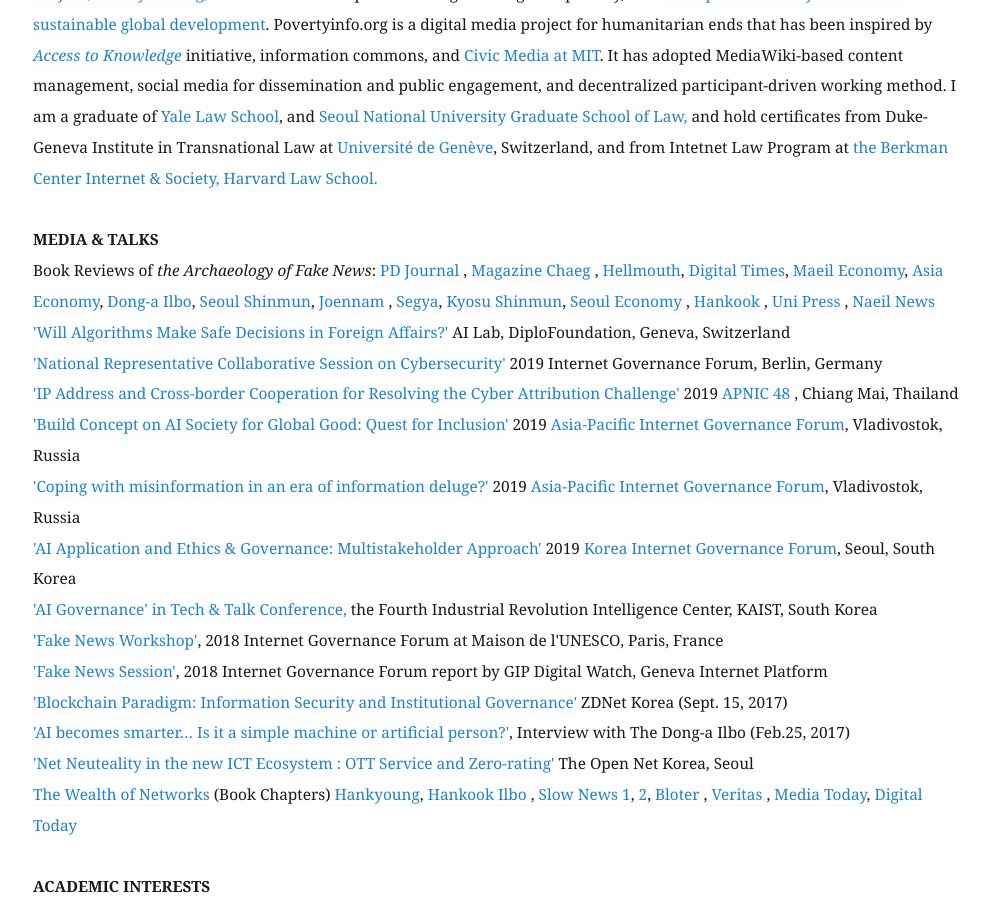
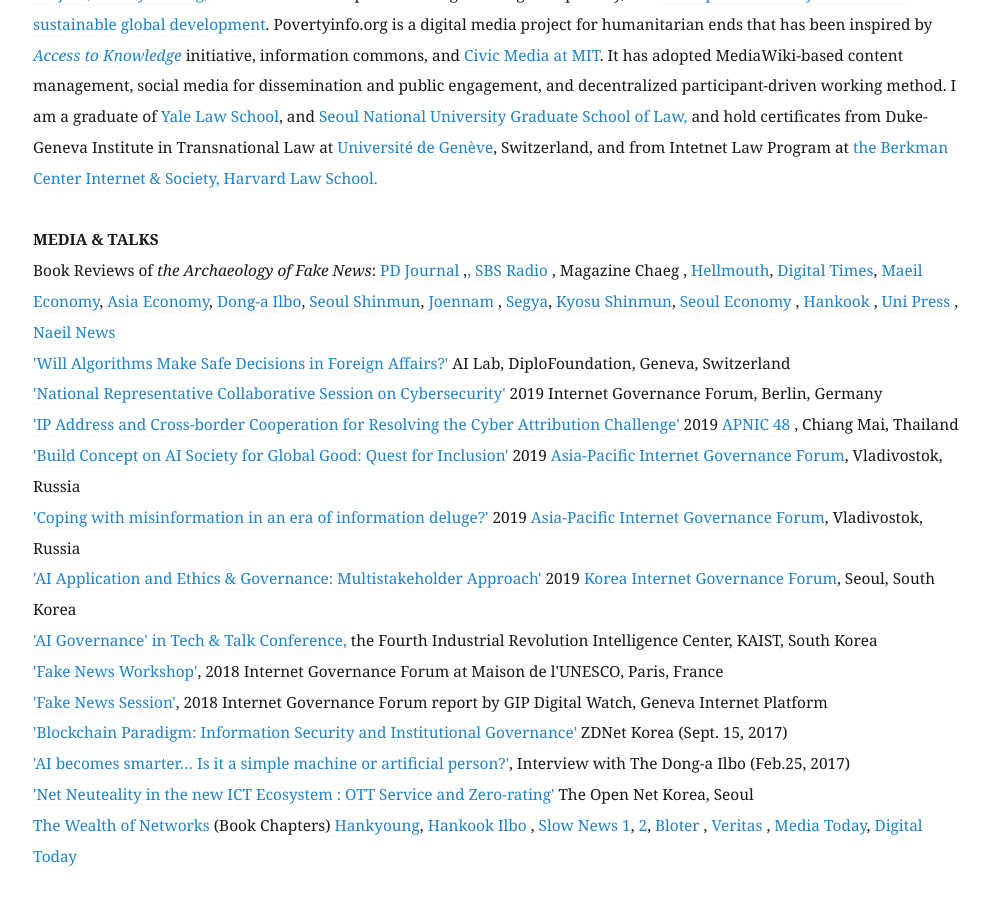
Before and after one commit to eunchangchoi/eunchangchoi.github.io, a Jekyll site: the page built from index.md, in a window 1280 px wide and 900 px high, scrolled down 1679 px. Shown: the whole window, without its empty margins (67-1057 px from the left). Built offline with Jekyll 4.4.1, drawn with Linux system fonts in a browser that asks for light colours.

Commit message:
Update index.md

```diff
--- a/index.md
+++ b/index.md
@@ -27,7 +27,7 @@
    <br>
 
  <strong> MEDIA & TALKS </strong> <br>
-Book Reviews of<i> the Archaeology of Fake News</i>:<a href="https://www.pdjournal.com/news/articleView.html?idxno=71119"> PD Journal </a>,<a href="https://bit.ly/3aVFA4z"> Magazine Chaeg </a>, <a href="https://www.youtube.com/watch?v=MpeoOBXadZ8&feature=youtu.be&t=241"> Hellmouth</a>, <a href="http://www.dt.co.kr/contents.html?article_no=2020030302103869061001"> Digital Times</a>, <a href="https://www.mk.co.kr/news/culture/view/2020/02/155878"> Maeil Economy</a>, <a href="https://www.asiae.co.kr/article/2020022811050161321&mobile=Y"> Asia Economy</a>, <a href="http://www.donga.com/news/article/all/20200216/99724450/1"> Dong-a Ilbo</a>, <a href="https://www.seoul.co.kr/news/newsView.php?id=20200313020005&wlog_tag3=naver">Seoul Shinmun</a>,<a href="https://www.jnilbo.com/2020/02/20/2020022015101829561/"> Joennam </a>, <a href="http://www.segye.com/newsView/20200214510584?OutUrl=naver"> Segya</a>, <a href="https://www.kyosu.net/news/articleView.html?idxno=48054"> Kyosu Shinmun</a>, <a href="https://www.sedaily.com/NewsVIew/1YYX4ZYYI0"> Seoul Economy </a>, <a href="https://www.hankookilbo.com/News/Read/202002131753026467">Hankook </a>, <a href="https://www.unipress.co.kr/news/articleView.html?idxno=771"> Uni Press </a>, <a href="https://www.naeil.com/news_view/?id_art=341418"> Naeil News </a> <br>
+Book Reviews of<i> the Archaeology of Fake News</i>:<a href="https://www.pdjournal.com/news/articleView.html?idxno=71119"> PD Journal </a>,<a href="https://bit.ly/3aVFA4z">, <a href="http://radio.sbs.co.kr/gorealra/player/?podId=P0000000874&vodId=V0000328499">SBS Radio </a>, Magazine Chaeg </a>, <a href="https://www.youtube.com/watch?v=MpeoOBXadZ8&feature=youtu.be&t=241"> Hellmouth</a>, <a href="http://www.dt.co.kr/contents.html?article_no=2020030302103869061001"> Digital Times</a>, <a href="https://www.mk.co.kr/news/culture/view/2020/02/155878"> Maeil Economy</a>, <a href="https://www.asiae.co.kr/article/2020022811050161321&mobile=Y"> Asia Economy</a>, <a href="http://www.donga.com/news/article/all/20200216/99724450/1"> Dong-a Ilbo</a>, <a href="https://www.seoul.co.kr/news/newsView.php?id=20200313020005&wlog_tag3=naver">Seoul Shinmun</a>,<a href="https://www.jnilbo.com/2020/02/20/2020022015101829561/"> Joennam </a>, <a href="http://www.segye.com/newsView/20200214510584?OutUrl=naver"> Segya</a>, <a href="https://www.kyosu.net/news/articleView.html?idxno=48054"> Kyosu Shinmun</a>, <a href="https://www.sedaily.com/NewsVIew/1YYX4ZYYI0"> Seoul Economy </a>, <a href="https://www.hankookilbo.com/News/Read/202002131753026467">Hankook </a>, <a href="https://www.unipress.co.kr/news/articleView.html?idxno=771"> Uni Press </a>, <a href="https://www.naeil.com/news_view/?id_art=341418"> Naeil News </a> <br>
  <a href="https://www.diplomacy.edu/blog/will-algorithms-make-safe-decisions-foreign-affairs">'Will Algorithms Make Safe Decisions in Foreign Affairs?' </a> AI Lab, DiploFoundation, Geneva, Switzerland <br>
 <a href="https://www.youtube.com/watch?v=nsZJaB3fx0E&feature=youtu.be&t=1689">'National Representative Collaborative Session on Cybersecurity'</a> 2019 Internet Governance Forum, Berlin, Germany <br>
 <a href="https://youtu.be/uRsC_ypHGCg?t=1336">'IP Address and Cross-border Cooperation for Resolving the Cyber Attribution Challenge'</a> 2019<a href="https://conference.apnic.net/48/program/schedule/#/day/6/cooperation-sig"> APNIC 48 </a>, Chiang Mai, Thailand<br>
```
